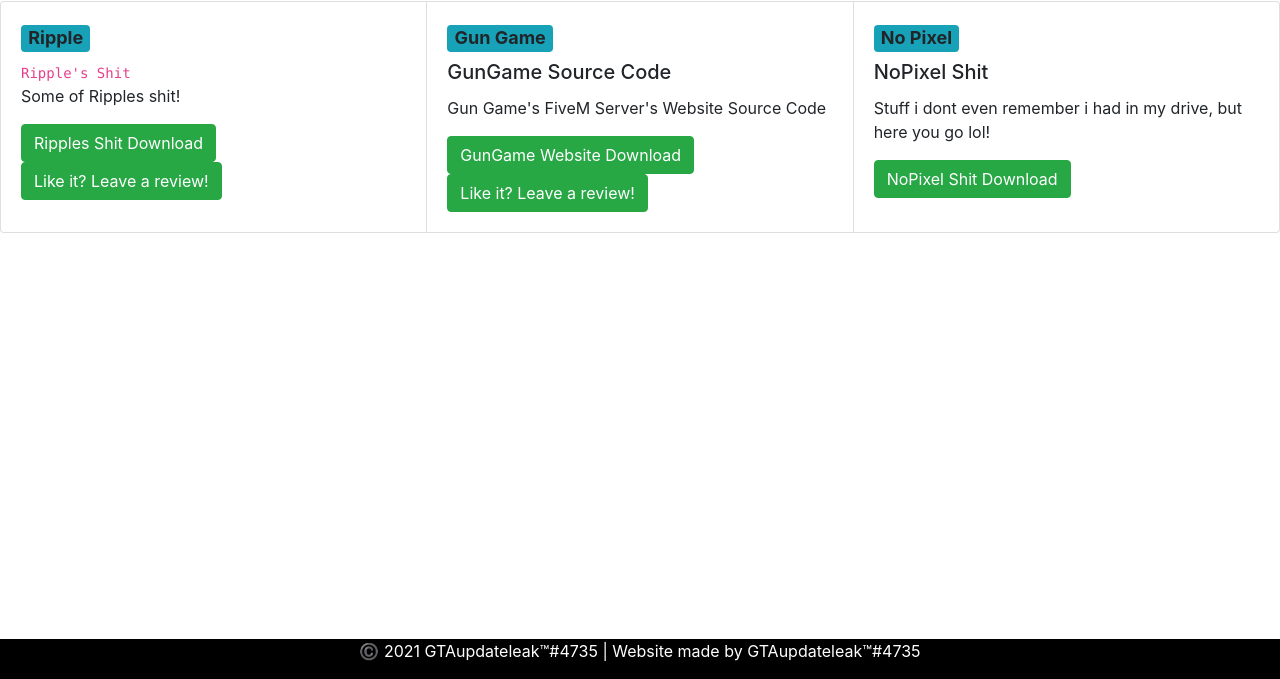
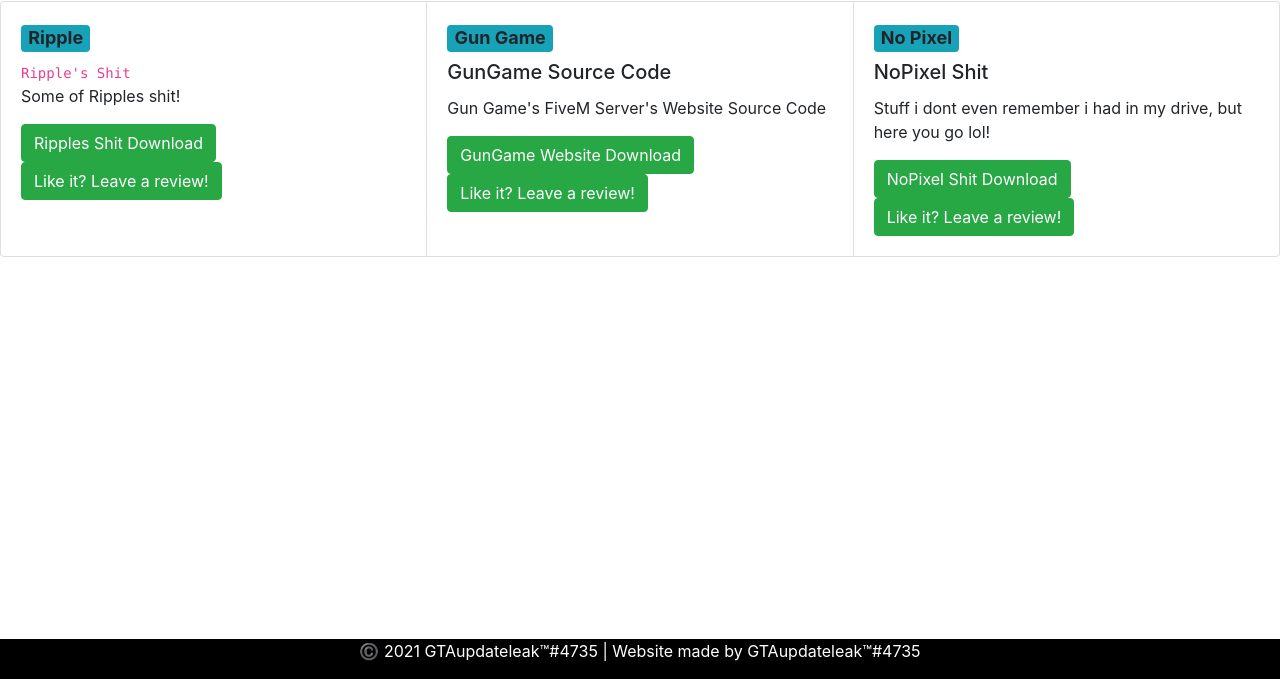
Before and after one commit to Hayley-H/HayleyH.github.io, a plain HTML site: page download.html in a window 1280 px wide. Shown: the part 121-800 px from the top of the page. Drawn offline with nearby package versions, Linux system fonts and the light colour scheme.

Commit message:
Update download.html

```diff
--- a/download.html
+++ b/download.html
@@ -44,7 +44,8 @@
                 <h5 class="card-title">NoPixel Shit</h5>
                 <p class="card-text">Stuff i dont even remember i had in my drive, but here you go lol!</p>
                 <a href="https://drive.google.com/file/d/1YxunDHonjzhLm3sA0hWysqFT_HwRGEFD/view?usp=sharing" button type="button" class="btn btn-success">NoPixel Shit Download</button></a>
-            </div>
+                <a href="https://advanced-leaks.xyz/index.php?/file/78-nopixel-shit/" button type="button" class="btn btn-success">Like it? Leave a review!</button></a>
+          </div>
         </div>
     </div>
 
```
